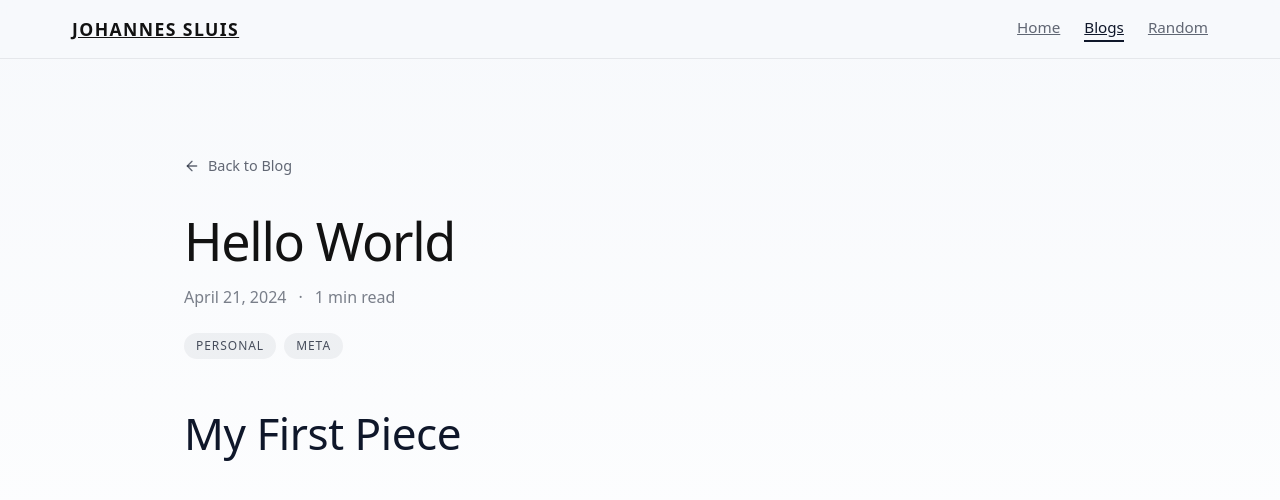
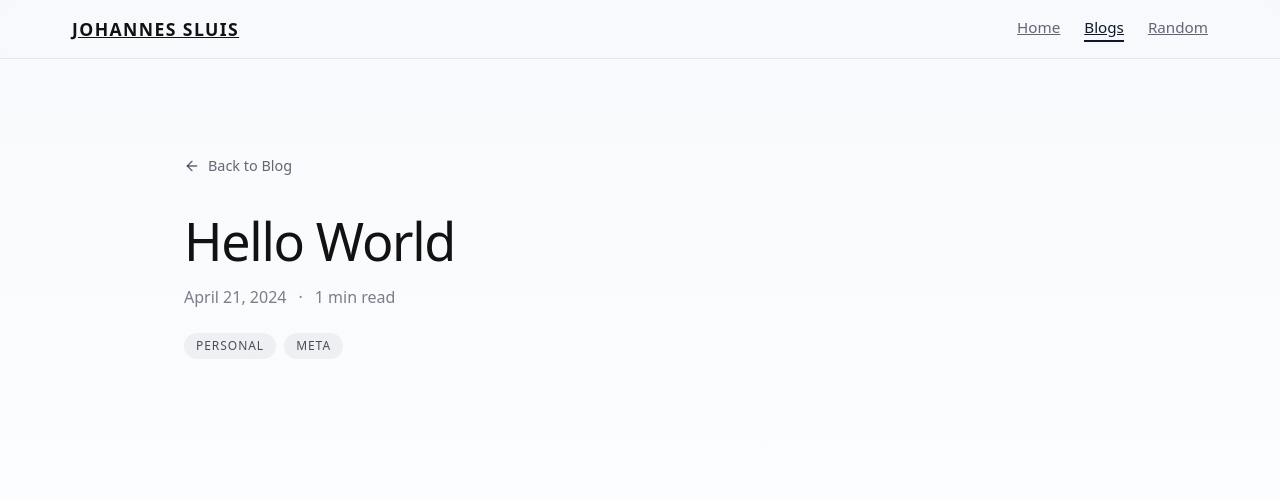
Before and after one commit to JoeS51/Johannes_Sluis_Portfolio_3.0, a React (Create React App) app: page /blog/hello-world in a window 1280 px wide. Shown: the top 500 px of the page. Built offline with nearby package versions, Linux system fonts and the light colour scheme.

Commit message:
fixing build err

```diff
--- a/src/data/posts.js
+++ b/src/data/posts.js
@@ -8,82 +8,8 @@ const posts = [
       tags: ['Personal', 'Meta'],
       cover: null
     },
-    content: `# My First Piece
-
-`
+    content: '',
   }
-  // {
-  //   slug: 'learning-vim',
-  //   frontmatter: {
-  //     title: 'Learning Vim',
-  //     description: 'A lighthearted rundown of how I got comfortable living inside Vim.',
-  //     date: '2024-04-28',
-  //     tags: ['Tools', 'Developer'],
-  //     cover: null
-  //   },
-  //   content: `# So you want to learn vim?
-
-// The first and most important step before you learn vim is to reconsider it.
-
-// If you still want to learn it, I'll give you the ultimate guide as someone that has been using it since about 7 (months ago).
-
-// ## Understanding the basics
-
-// - h = 1 char left
-// - j = 1 char down
-// - k = 1 char up
-// - l = 1 char right
-// - h, j, k, l is so random why do we use them?
-//   - It started because old keyboards had arrow keys on h, j, k, l...
-// - Once you master moving around like that you're ready
-
-// Okay go ahead and screenshot these—I know you want to. Here's my Venmo:
-
-// ![picture of grass](/images/touch-grass.jpg "Remember to touch grass between Vim sessions")
-// `
-  // },
-  // {
-  //   slug: 'shipping-things',
-  //   frontmatter: {
-  //     title: 'Shipping Things Fast',
-  //     description: 'A few notes on staying focused, iterating quickly, and actually shipping.',
-  //     date: '2024-05-05',
-  //     tags: ['Process', 'Product'],
-  //     cover: null
-  //   },
-  //   content: `# Shipping things fast
-
-// I love the feeling of shipping a feature while the idea is still warm. It keeps momentum high and teaches you what actually matters.
-
-// Here is the framework I'm trying to follow lately:
-
-// 1. **Decide once.** If the decision isn't reversible, grab a friend, talk it out, then move forward confidently.
-// 2. **Automate the boring bits.** Scripts, snippets, templates—anything that removes friction lets you stay in flow.
-// 3. **Write down what you learned.** Even a short paragraph helps future-you remember the context behind a choice.
-
-// ## Staying focused
-
-// > Momentum thrives on clarity. Every todo list item should move the mission forward.
-
-// - Start the day by rewriting the backlog in plain language.
-// - Keep meetings short and purposeful.
-// - Celebrate the small wins so the team knows progress is real.
-
-// ## Iteration loops
-
-// I try to ship in loops no longer than a week:
-
-// | Day | Focus |
-// | --- | ----- |
-// | Mon | Define the problem |
-// | Tue | Prototype |
-// | Wed | Feedback |
-// | Thu | Polish |
-// | Fri | Ship |
-
-// By keeping the loop tight, nothing has the chance to drift. Feedback happens while the details are fresh, which makes the next loop even faster.
-// `
-  // }
 ];
 
 export default posts;
```
